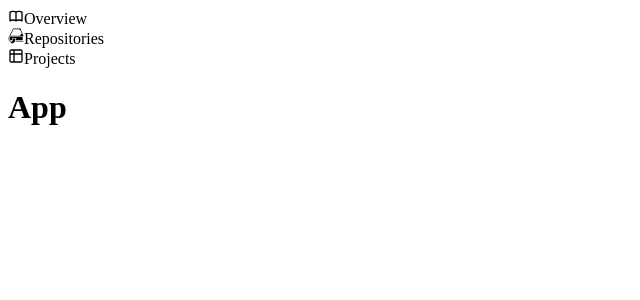
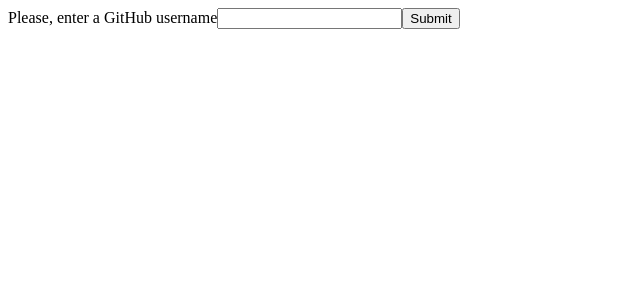
Before and after one commit to franpalberca/project-must-coding-assessment, a React (Vite) app: page / in a window 1280 px wide. Shown: the top 300 px of the page, without its empty margins (0-640 px from the left). Built offline with nearby package versions, Linux system fonts and the light colour scheme.

Commit message:
feat(usercontext)create usercontext

```diff
--- a/package.json
+++ b/package.json
@@ -12,7 +12,9 @@
   "dependencies": {
     "react": "^18.2.0",
     "react-dom": "^18.2.0",
-    "react-icons": "^4.11.0"
+    "react-icons": "^4.11.0",
+    "react-redux": "^8.1.3",
+    "react-router-dom": "^6.17.0"
   },
   "devDependencies": {
     "@types/react": "^18.2.15",
@@ -23,6 +25,7 @@
     "eslint": "^8.45.0",
     "eslint-plugin-react-hooks": "^4.6.0",
     "eslint-plugin-react-refresh": "^0.4.3",
+    "jest-styled-components": "^7.2.0",
     "typescript": "^5.0.2",
     "vite": "^4.4.5"
   }
--- a/src/App.tsx
+++ b/src/App.tsx
@@ -1,16 +1,14 @@
-import { Navbar } from "./components/navbar/Navbar"
-
-
+import {UserProvider} from './context/UserContext';
+import {RouterApp} from './routes/Routes';
 
 function App() {
-
-
-  return (
-    <>
-    <Navbar />
-      <h1>App</h1>
-    </>
-  )
+	return (
+		<>
+			<UserProvider>
+				<RouterApp />
+			</UserProvider>
+		</>
+	);
 }
 
-export default App
+export default App;
--- a/src/components/navbar/Navbar.tsx
+++ b/src/components/navbar/Navbar.tsx
@@ -1,19 +1,47 @@
-import { HiOutlineBookOpen } from 'react-icons/hi';
-import { GiBookmark } from 'react-icons/gi';
-import { LuTable2 } from 'react-icons/lu';
+import {HiOutlineBookOpen} from 'react-icons/hi';
+import {GiBookmark} from 'react-icons/gi';
+import {LuTable2} from 'react-icons/lu';
+import styled from 'styled-components';
 
 export const Navbar = () => {
 	return (
-    <div>
-    <div>
-      <HiOutlineBookOpen />Overview
+		<NavbarStyles>
+			<div className='buttons'>
+				<div className='buttons__left'>
+					<HiOutlineBookOpen />
+					Overview
 				</div>
-      <div>
-      <GiBookmark />Repositories
+				<div className='buttons__center'>
+					<GiBookmark />
+					Repositories
 				</div>
-      <div>
-      <LuTable2 />Projects
+				<div className='buttons__right'>
+					<LuTable2 />
+					Projects
 				</div>
 			</div>
-  )
+		</NavbarStyles>
+	);
+};
+
+const NavbarStyles = styled.div`
+	display: flex;
+	justify-content: center;
+	align-items: center;
+	background-color: rgba(0, 0, 0, 0.15);
+	color: #218bff;
+	padding: 1rem;
+	font-size: 1.2rem;
+	font-weight: 600;
+	box-shadow: 0 1px 0 rgba(255, 255, 255, 0.1);
+	& .buttons {
+		display: flex;
+		gap: 0.5rem;
+        &__left, &__center, &__right {
+        cursor: pointer;
+        &:hover {
+            opacity: 0.8;
         }
+    }
+    }
+`;
--- /dev/null
+++ b/src/components/searchBar/SearchBar.tsx
@@ -0,0 +1,19 @@
+import { useDispatch, useSelector } from 'react-redux';
+import { searchActions } from '../../actions/searchActions/searchActions';
+
+
+export const SearchBar = () => {
+    const dispatch = useDispatch();
+    const searchTerm = useSelector((state) => state.searchTerm); // Usa useSelector para obtener el valor de searchTerm del store
+
+    const handleSearch = (event: React.ChangeEvent<HTMLInputElement>) => {
+        const newSearchTerm = event.target.value;
+        dispatch(searchActions.setSearchTerm(newSearchTerm)); // Usa searchActions para dispatch la acción
+    };
+
+    return (
+        <div>
+            <input type="text" value={searchTerm} onChange={handleSearch} />
+        </div>
+    );
+}
--- /dev/null
+++ b/src/config/routes/paths.ts
@@ -0,0 +1,3 @@
+export const LOADING = "/";
+export const USER = "/user";
+export const NOTFOUND = "/*";
--- /dev/null
+++ b/src/context/UserContext.tsx
@@ -0,0 +1,21 @@
+import React, { createContext, useState } from 'react';
+
+type UserContextType = {
+    username: string;
+    setUsername: React.Dispatch<React.SetStateAction<string>>;
+};
+
+export const UserContext = createContext<UserContextType>({
+    username: '',
+    setUsername: () => {},
+});
+
+export const UserProvider: React.FC = ({ children }) => {
+    const [username, setUsername] = useState('');
+
+    return (
+        <UserContext.Provider value={{ username, setUsername }}>
+            {children}
+        </UserContext.Provider>
+    );
+};
--- /dev/null
+++ b/src/pages/LandingPage.tsx
@@ -0,0 +1,31 @@
+import {useState, useContext} from 'react';
+import {useNavigate} from 'react-router-dom';
+import { UserContext } from '../context/UserContext';
+
+interface LandingPageProps {
+	onFormSubmit: (userName: string) => void; // Specifies type on onFormSubmit prop
+}
+
+const LandingPage: React.FC<LandingPageProps> = ({onFormSubmit}) => {
+	const navigate = useNavigate();
+	const [userName, setUserName] = useState('');
+    const userContext = useContext(UserContext); // Here we get to the userContext
+	const handleFormSubmit = (e: { preventDefault: () => void; }) => {
+		e.preventDefault();
+        userContext.setUsername(userName); //Here we set the username in the context
+		onFormSubmit(userName);
+		navigate('/user');
+	};
+
+	return (
+		<>
+			<form onSubmit={handleFormSubmit}>
+				<label htmlFor="userName">Please, enter a GitHub username</label>
+				<input type="text" id="userName" name="userName" value={userName} onChange={(e) => setUserName(e.target.value)} />
+				<button type="submit">Submit</button>
+			</form>
+		</>
+	);
+};
+
+export default LandingPage;
--- /dev/null
+++ b/src/pages/NotFoundPage.tsx
@@ -0,0 +1,7 @@
+const NotFoundPage = () => {
+  return (
+    <div>NotFoundPage</div>
+  )
+}
+
+export default NotFoundPage
--- /dev/null
+++ b/src/pages/UserPage.tsx
@@ -0,0 +1,19 @@
+import { useContext } from 'react';
+import {Navbar} from '../components/navbar/Navbar';
+import {SearchBar} from '../components/searchBar/SearchBar';
+import { UserContext } from '../context/UserContext';
+
+const UserPage = () => {
+	const userContext = useContext(UserContext);
+    const username = userContext.username;
+    console.log(username);
+
+	return (
+		<>
+			<Navbar />
+			{/* <SearchBar /> */}
+		</>
+	);
+};
+
+export default UserPage;
--- /dev/null
+++ b/src/routes/Routes.tsx
@@ -0,0 +1,24 @@
+import {BrowserRouter, Routes, Route} from 'react-router-dom';
+import { lazy, Suspense } from 'react';
+import { LOADING, NOTFOUND, USER } from '../config/routes/paths';
+
+export const RouterApp = () => {
+    const LazyLandingPage = lazy(() => import('../pages/LandingPage'));
+    const LazyUserPage = lazy(() => import('../pages/UserPage'));
+    const LazyNotFoundPage = lazy(() => import('../pages/NotFoundPage'));
+    const handleFormSubmit = (userName: string) => {
+        console.log(userName)
+    }
+
+    return (
+        <>
+            <BrowserRouter>
+                <Routes>
+                    <Route path={LOADING} element={<Suspense fallback={<div>Loading...</div>}><LazyLandingPage onFormSubmit={handleFormSubmit}/></Suspense>} />
+                    <Route path={USER} element={<Suspense fallback={<div>Loading...</div>}><LazyUserPage /></Suspense>} />
+                    <Route path={NOTFOUND} element={<Suspense fallback={<div>Loading...</div>}><LazyNotFoundPage /></Suspense>} />
+                </Routes>
+            </BrowserRouter>
+        </>
+    );
+};
```
Also changed, not shown: src/actions/searchActions/searchActions.ts (added, +19 -0 lines), 2 other files (tests, documents, lock files or other folders). Lines whose indentation alone changed are shown as unchanged.
